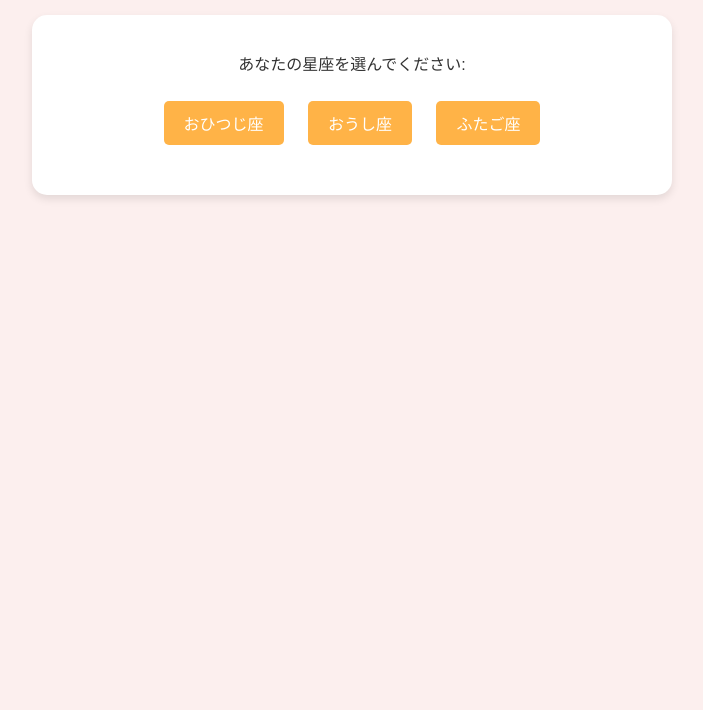
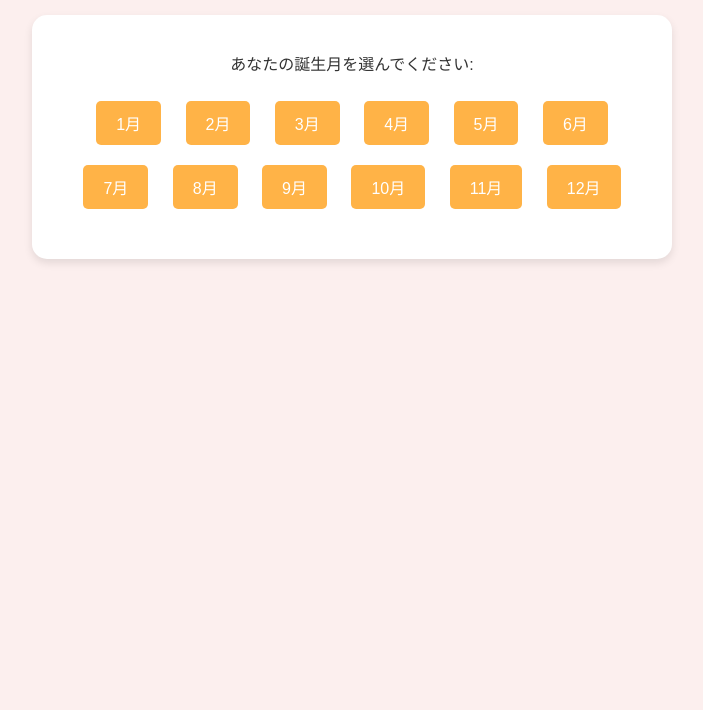
Before and after one commit to pompom524/horoscope-site, a plain HTML site: page index.html in a window 1280 px wide. Shown: the part 90-800 px from the top of the page, without its empty margins (288-991 px from the left). Drawn offline with Linux system fonts and the light colour scheme.

Commit message:
Update index.html

```diff
--- a/index.html
+++ b/index.html
@@ -7,8 +7,8 @@
   <style>
     body {
       font-family: 'Arial', sans-serif;
-      background-color: #fcefee; /* 明るいピンク背景 */
-      color: #333333; /* 読みやすい濃い文字色 */
+      background-color: #fcefee;
+      color: #333333;
       text-align: center;
       margin: 0;
       padding: 0;
@@ -16,20 +16,20 @@
     h1 {
       margin-top: 20px;
       font-size: 2.5em;
-      color: #ff6f61; /* ポップな赤系 */
+      color: #ff6f61;
     }
     .container {
       margin: 20px auto;
       max-width: 600px;
       padding: 20px;
-      background-color: #ffffff; /* 白いカード風の背景 */
-      border-radius: 15px; /* 角を丸く */
-      box-shadow: 0 4px 8px rgba(0, 0, 0, 0.1); /* 柔らかい影 */
+      background-color: #ffffff;
+      border-radius: 15px;
+      box-shadow: 0 4px 8px rgba(0, 0, 0, 0.1);
     }
     button {
       margin: 10px;
       padding: 10px 20px;
-      background-color: #ffb347; /* 明るいオレンジ */
+      background-color: #ffb347;
       color: white;
       border: none;
       border-radius: 5px;
@@ -38,38 +38,68 @@
       transition: background-color 0.3s;
     }
     button:hover {
-      background-color: #ffcc66; /* 少し明るく変化 */
+      background-color: #ffcc66;
     }
     #result {
       margin-top: 20px;
-      color: #555555; /* 落ち着いた文字色 */
+      color: #555555;
+    }
+    .ranking {
+      margin-top: 30px;
+    }
+    .ranking h3 {
+      color: #ff6f61;
     }
   </style>
 </head>
 <body>
-  <h1>星座占い</h1>
+  <h1>誕生月と星座占い</h1>
   <div class="container">
-    <p>あなたの星座を選んでください:</p>
-    <button onclick="showResult('おひつじ座')">おひつじ座</button>
-    <button onclick="showResult('おうし座')">おうし座</button>
-    <button onclick="showResult('ふたご座')">ふたご座</button>
-    <!-- 必要に応じて他の星座も追加 -->
+    <p>あなたの誕生月を選んでください:</p>
+    <button onclick="showRanking('1')">1月</button>
+    <button onclick="showRanking('2')">2月</button>
+    <button onclick="showRanking('3')">3月</button>
+    <button onclick="showRanking('4')">4月</button>
+    <button onclick="showRanking('5')">5月</button>
+    <button onclick="showRanking('6')">6月</button>
+    <button onclick="showRanking('7')">7月</button>
+    <button onclick="showRanking('8')">8月</button>
+    <button onclick="showRanking('9')">9月</button>
+    <button onclick="showRanking('10')">10月</button>
+    <button onclick="showRanking('11')">11月</button>
+    <button onclick="showRanking('12')">12月</button>
+
     <div id="result"></div>
   </div>
 
   <script>
-    function showResult(sign) {
-      const messages = {
-        "おひつじ座": "今日は元気いっぱい！新しい挑戦にぴったりの日。",
-        "おうし座": "穏やかな一日。大切な人との時間を楽しんで。",
-        "ふたご座": "好奇心を満たすチャンス到来！外に出てみては？"
-        // 他の星座のメッセージを追加
+    function showRanking(month) {
+      const rankings = {
+        "1": {
+          rank: ["おひつじ座", "おうし座", "ふたご座", "かに座", "しし座"],
+          description: "1月生まれのあなたは、情熱的で活動的な性格。周りを引っ張る力を持っていて、常に新しい挑戦を求めています。",
+          goodAdvice: "今日は新しいことに挑戦してみてください！思いがけない成功を収めるかも。"
+        },
+        "2": {
+          rank: ["みずがめ座", "うお座", "おひつじ座", "おうし座", "ふたご座"],
+          description: "2月生まれのあなたは、クリエイティブで独自の視点を持つタイプ。自由な発想で周りの人々にインスピレーションを与えることができます。",
+          goodAdvice: "今日は自分の直感を信じて行動すると、素晴らしいアイデアが浮かんでくるでしょう。"
+        },
+        // 他の月にも同様の構成で情報を追加
       };
 
-      const resultDiv = document.getElementById('result');
-      resultDiv.innerHTML = `
-        <h2>${sign}の運勢</h2>
-        <p>${messages[sign] || '占いが見つかりませんでした。'}</p>`;
+      const selectedRanking = rankings[month] || {};
+      const rankList = selectedRanking.rank ? selectedRanking.rank.map((sign, index) => `<li>${index + 1}. ${sign}</li>`).join('') : '';
+
+      document.getElementById('result').innerHTML = `
+        <h2>${month}月生まれの占い</h2>
+        <p>${selectedRanking.description}</p>
+        <div class="ranking">
+          <h3>ランキング</h3>
+          <ul>${rankList}</ul>
+        </div>
+        <p>${selectedRanking.goodAdvice}</p>
+      `;
     }
   </script>
 </body>
```
